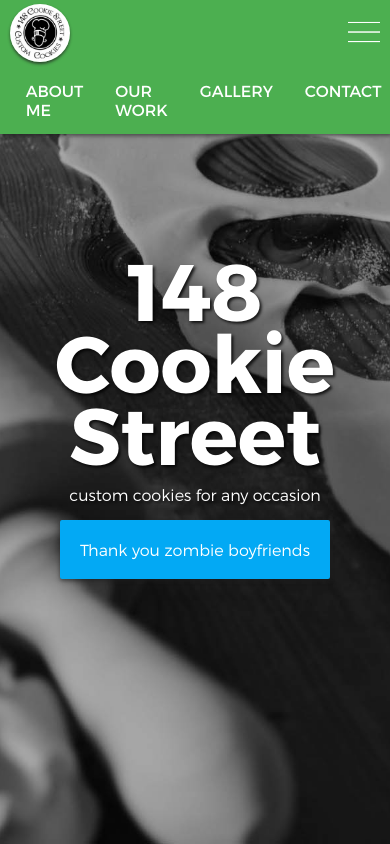
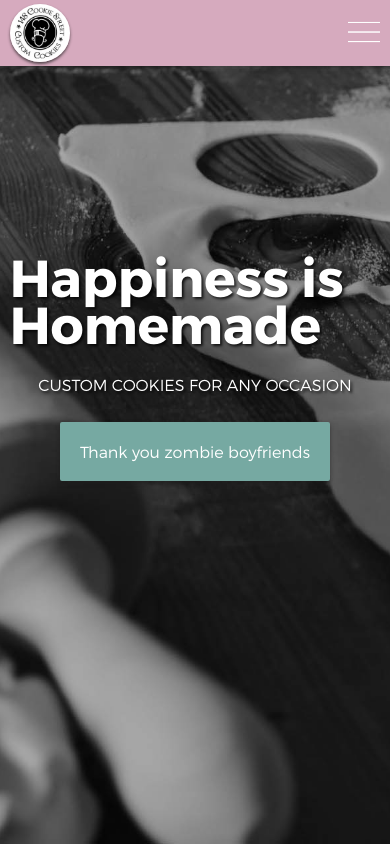
Before and after one commit to f0lson/148cookiestreet.com, a plain HTML site: page index.html in a window 390 px wide. Shown: the top 844 px of the page. Drawn offline with nearby package versions, Linux system fonts and the light colour scheme.

Commit message:
Styling & Functionality Tweaks
New copy & button color on the index hero and navigation bar; Removed
responsive function on apps.js;

```diff
--- a/css/styles.css
+++ b/css/styles.css
@@ -1,3 +1,12 @@
+/*COLORS
+
+Pink: #D6AABE
+Mint: #76A9A2
+Mayo: #ECD9AD
+Dark Pink: #A26775
+
+**********************************/
+
 /*FONTS*/
 
 @import url(https://fonts.googleapis.com/css?family=Sacramento);
@@ -44,7 +53,7 @@ body {
 /*HEADER / NAVIGATION STYLES*/
 
 header {
-    background: #4CAF50;
+    background: #D6AABE;
     margin: 0;
     width: 100%;
     position: fixed;
@@ -127,14 +136,16 @@ header {
 .hero-headline {
     font-family: montserratHeavy, sans-serif;
     margin: 0;
-    font-size: 5em;
+    font-size: 3.25em;
     line-height: .9;
     text-shadow: 2px 2px 3px rgba(0,0,0,.8);
-
+    text-align: left;
 }
 
 .hero-tagline {
     text-shadow: 2px 2px 3px rgba(0,0,0,.8);
+    margin: 1.75em 0;
+    text-transform: uppercase;
 }
 
 .hero-tagline,
@@ -145,11 +156,11 @@ header {
 .hero a {
     display: inline-block;
 /*    border: 1px solid #fff;*/
-
+    text-shadow: 2px 2px 3px rgba(0,0,0,.8);
 }
 
 .hero-btn {
-    background: #03A9F4;
+    background: #76A9A2;
     transition: all .4s ease;
 }
 .btn {
@@ -238,6 +249,17 @@ header {
     width: 90px;
     margin-bottom: 12px;
     max-width: 100px;
+    position: relative;
+
+}
+
+.icon::after {
+    content: "";
+    height: 40px;
+    width: 40px;
+    background: blue;
+    display: inline-block;
+
 }
 
 
--- a/index.html
+++ b/index.html
@@ -37,7 +37,7 @@
 
     <div class="hero">
         <div class="container">
-            <h1 class="hero-headline">148 Cookie Street</h1>
+            <h1 class="hero-headline">Happiness is Homemade</h1>
             <p class="hero-tagline">custom cookies for any occasion</p>
             <a href="#"><button class="btn hero-btn">Thank you zombie boyfriends</button></a>
         </div>
--- a/js/apps.js
+++ b/js/apps.js
@@ -19,11 +19,11 @@ $(document).ready(function() {
     } );
 
     //Responsive menu
-    if ( $(window).width() < 754 ) {
-        $menu.css('display', 'flex');
-
-    } else {
-        // do nothing //
-    }
-
+//    if ( $(window).width() < 754 ) {
+//        $menu.css('display', 'flex');
+//
+//    } else {
+//        // do nothing //
+//    }
+//
 });
```
